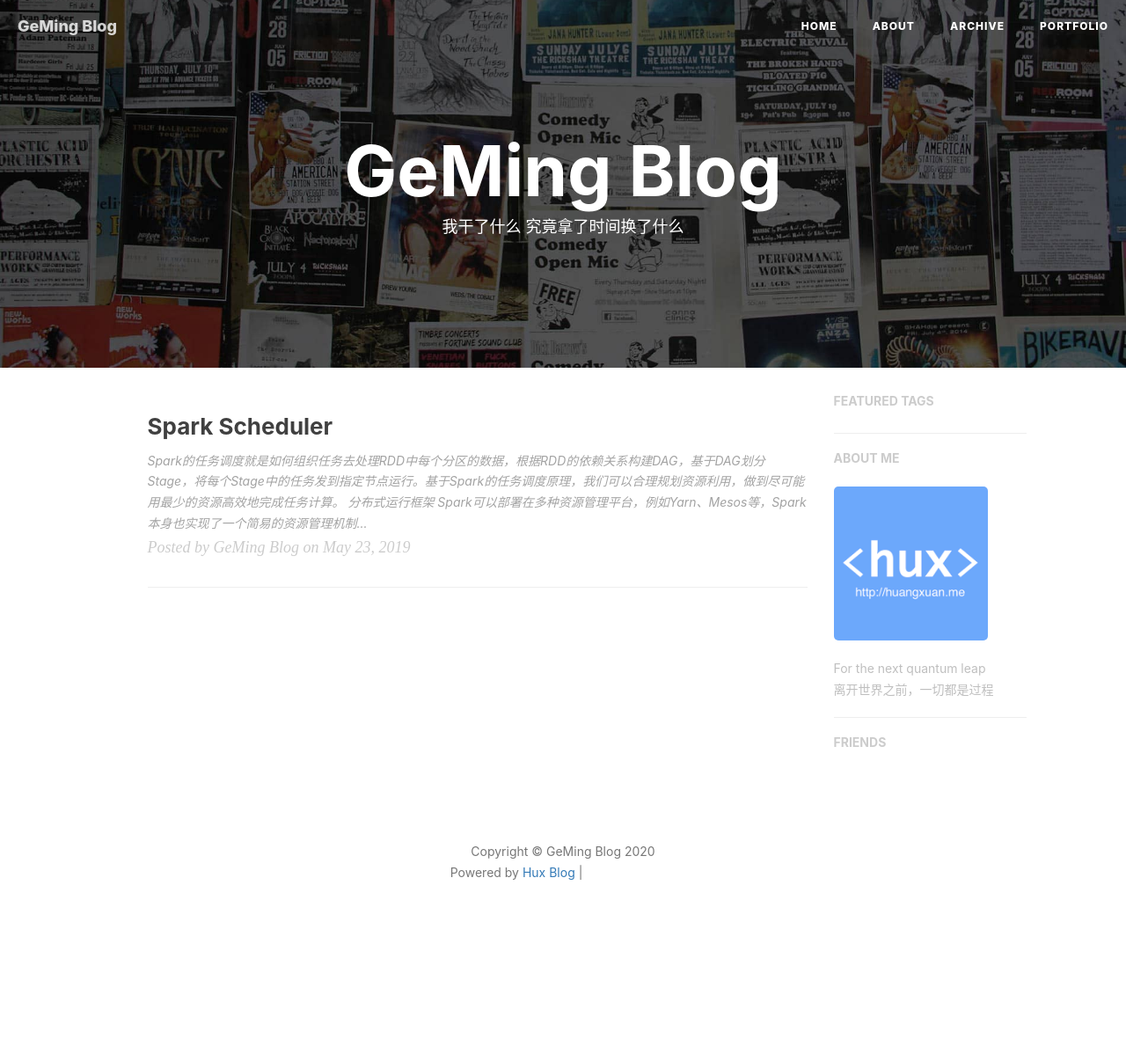
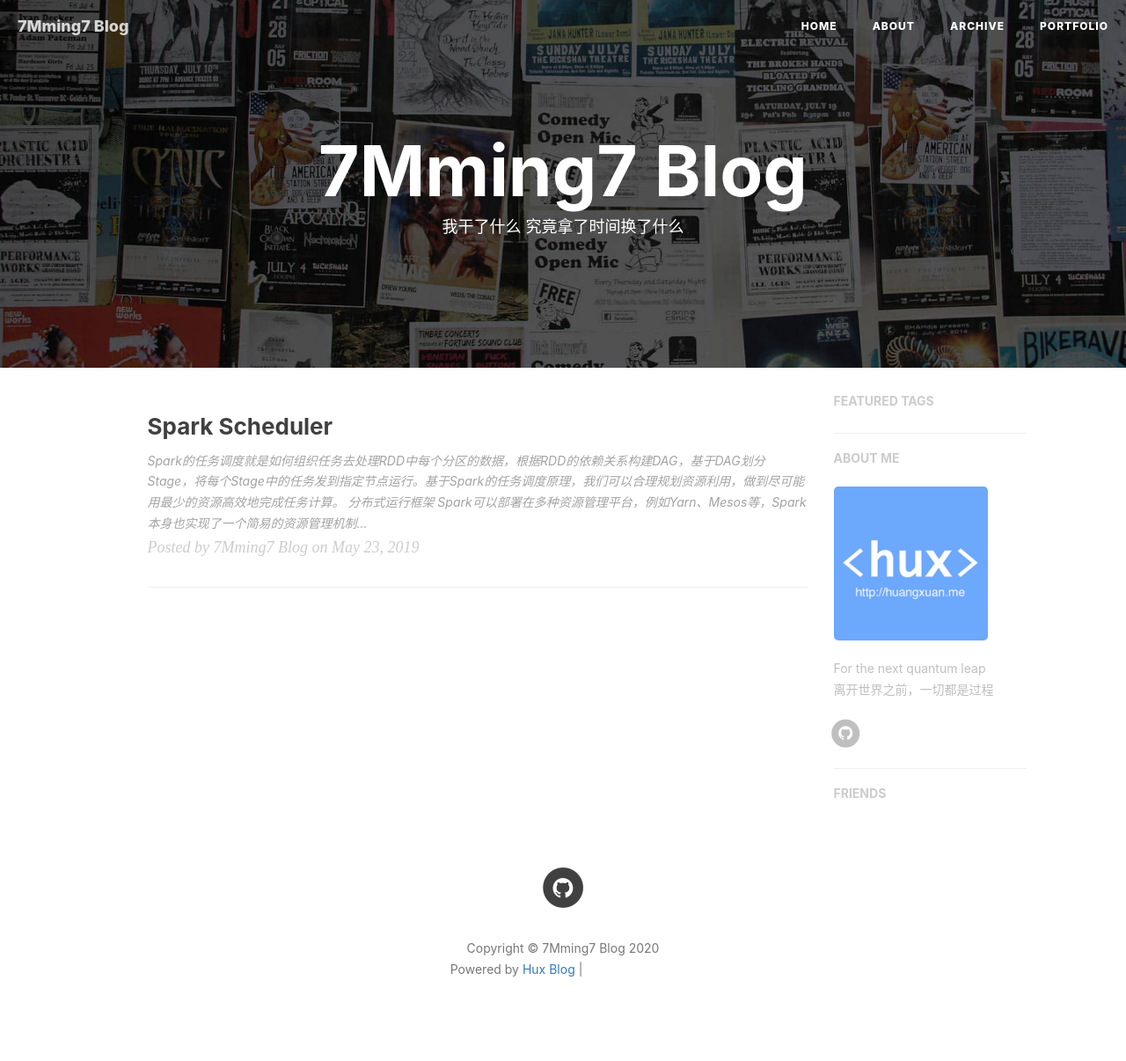
Before and after one commit to 7mming7/7mming7.github.io, a Jekyll site: the page built from index.html, in a window 1280 px wide. Shown: the whole page at 88% size. Built offline with Jekyll 4.4.1, drawn with Linux system fonts in a browser that asks for light colours; nearby versions of some CDN libraries; the list of posts is cut into pages by our own code; comment, search, counter and statistics services are not loaded; before the commit the page ends 1096 px from its top, so only the background shows below that; grey boxes are pictures that could not be loaded.

```diff
--- a/_config.yml
+++ b/_config.yml
@@ -1,10 +1,10 @@
 # Site settings
-title: GeMing Blog
-SEOTitle: GeMing的博客 | GeMing Blog
+title: 7Mming7 Blog
+SEOTitle: 7Mming7的博客 | 7Mming7 Blog
 header-img: img/home-bg.jpg
 email: 7mming7@gmail.com
 description: "关于程序与设计、黑客与画家"
-keyword: "Hadoop | Scala"
+keyword: "Hadoop | Spark | Kylin | Scala"
 url: ""              # your host, for absolute URL
 baseurl: ""                             # for example, '/blog' if your blog hosted on 'host/blog'
 
@@ -15,7 +15,7 @@ future: true
 RSS: false
 weibo_username:
 zhihu_username:
-github_username:
+github_username: 7mming7
 twitter_username:
 #facebook_username:
 #linkedin_username:  firstname-lastname-idxxxx
```
